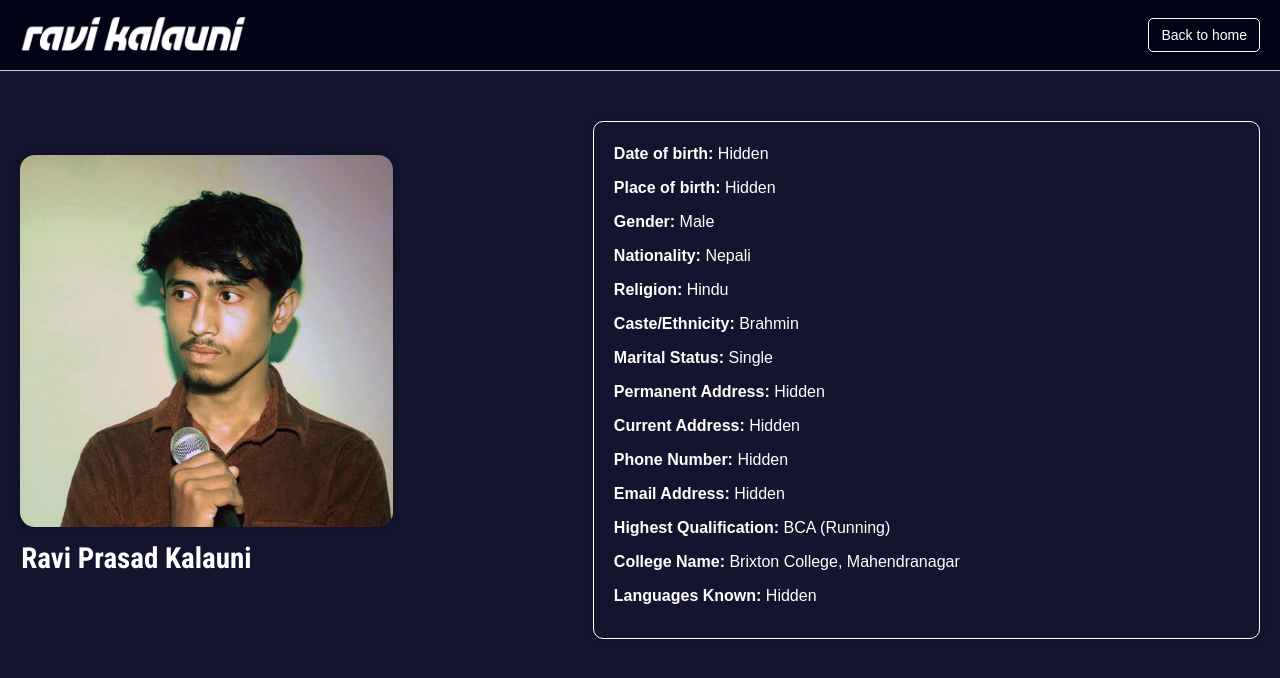
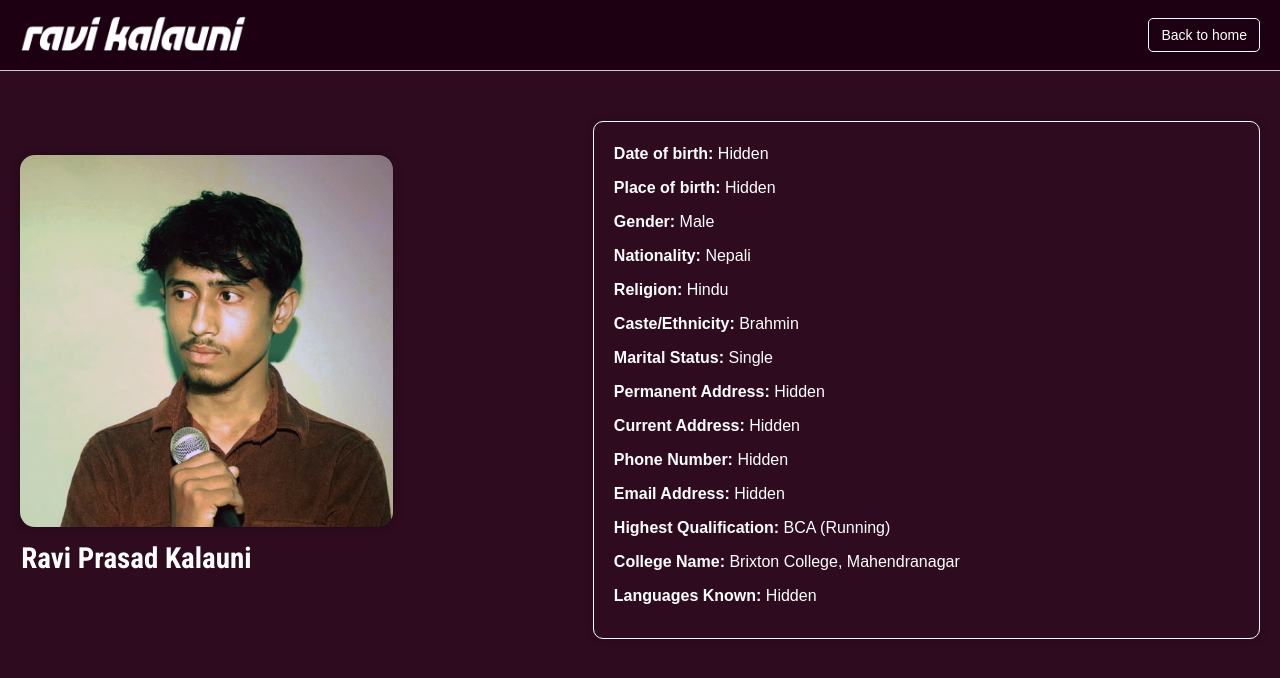
Before and after one commit to ravikalauni/His-Portfolio, a plain HTML site: page Sidenav-contents/bio.html in a window 1280 px wide. Drawn offline with Linux system fonts and the light colour scheme; a web font is replaced by a local one.

Commit message:
Update style-bio.css

```diff
--- a/css/style-bio.css
+++ b/css/style-bio.css
@@ -7,7 +7,7 @@
 }
 
 body {
-    background-color: #14142e;
+    background-color: #2e0b1f;
     color: white;
     font-family: roboto;
 }
@@ -18,7 +18,7 @@ header {
     display: flex;
     align-items: center;
     justify-content: space-between;
-    background-color: #030317;
+    background-color: #1d0012;
     padding: 10px 20px;
     border-bottom: 1px solid #ccc;
     flex-wrap: wrap;
```
